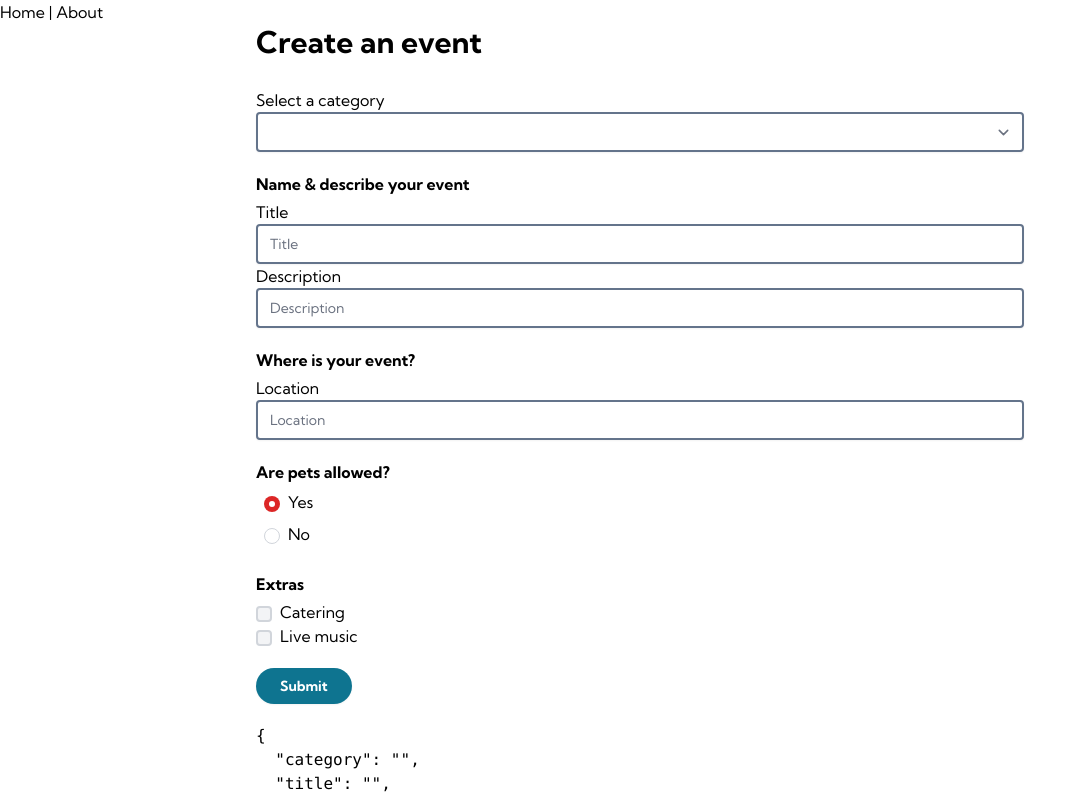
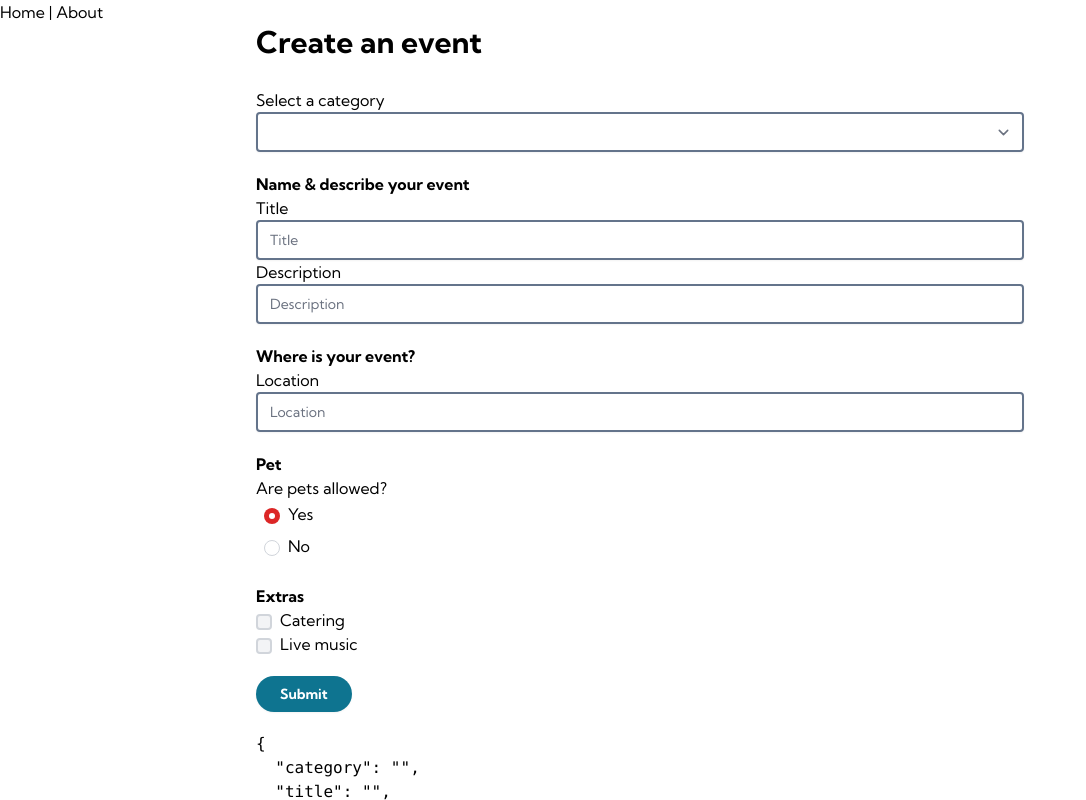
Before and after one commit to moive/composition-api-mastervue, a Vue app: page /about in a window 1280 px wide. Shown: the top 800 px of the page, without its empty margins (0-1086 px from the left). Built offline with nearby package versions, Linux system fonts and the light colour scheme.

Commit message:
group html fieldset and legend

```diff
--- a/src/views/AboutView.vue
+++ b/src/views/AboutView.vue
@@ -7,25 +7,35 @@
 				v-model="event.category"
 				:options="categories"
 			/>
-
-			<h3 class="font-bold mt-5 mb-1">Name & describe your event</h3>
+			<fieldset class="mt-5">
+				<legend class="font-bold">Name & describe your event</legend>
 				<TextInput v-model="event.title" label="Title" />
 
-			<TextInput v-model="event.description" label="Description" data-des="1" />
-
-			<h3 class="font-bold mt-5 mb-1">Where is your event?</h3>
+				<TextInput
+					v-model="event.description"
+					label="Description"
+					data-des="1"
+				/>
+			</fieldset>
+			<fieldset class="mt-5">
+				<legend class="font-bold">Where is your event?</legend>
 
 				<TextInput v-model="event.location" label="Location" data-loc="56" />
+			</fieldset>
 
-			<h3 class="font-bold mt-5 mb-1">Are pets allowed?</h3>
+			<fieldset class="mt-5">
+				<legend class="font-bold">Pet</legend>
+				<p>Are pets allowed?</p>
 				<RadioGroup
 					v-model="event.pets"
 					name="pets"
 					:options="petOptions"
 					vertical
 				/>
+			</fieldset>
 
-			<h3 class="font-bold mt-5 mb-1">Extras</h3>
+			<fieldset class="mt-5">
+				<legend class="font-bold">Extras</legend>
 				<div>
 					<InputCheckbox label="Catering" v-model="event.extras.catering" />
 				</div>
@@ -33,6 +43,7 @@
 				<div>
 					<InputCheckbox label="Live music" v-model="event.extras.music" />
 				</div>
+			</fieldset>
 			<div class="my-5">
 				<button class="btn" type="submit">Submit</button>
 			</div>
```
Lines whose indentation alone changed are shown as unchanged.
